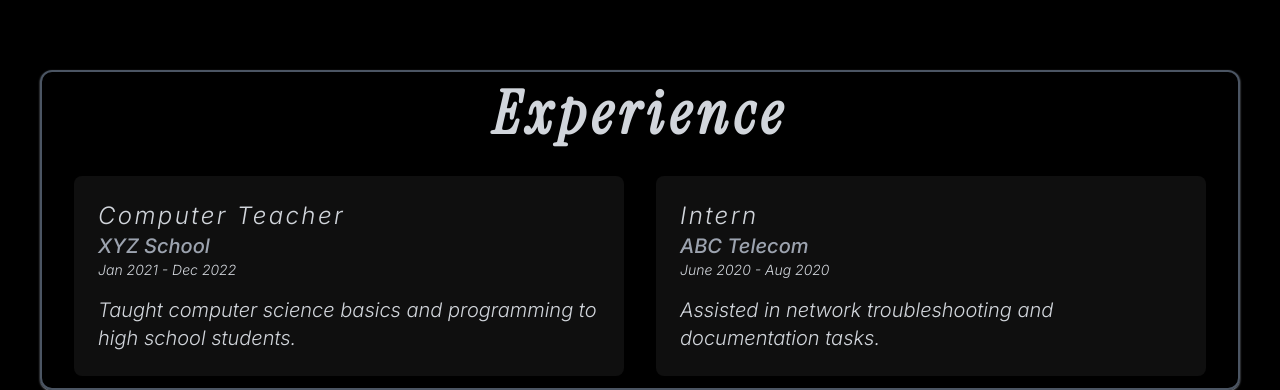
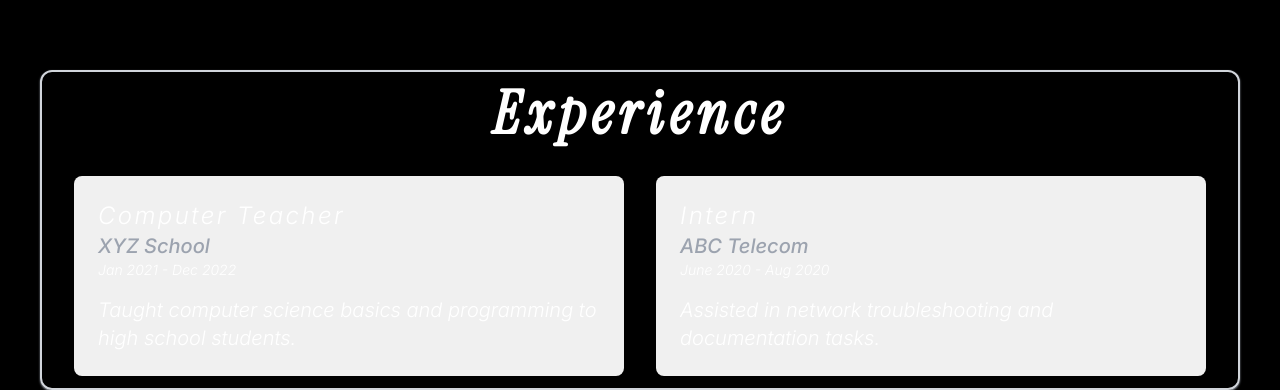
Before and after one commit to Prashanta11/Personal_Website, a React (Vite) app in the folder Portfolio-Frontend/: page / in a window 1280 px wide. Shown: the part 2144-2534 px from the top of the page. Built offline with nearby package versions, Linux system fonts and the light colour scheme.

Commit message:
fix: Update ExperienceSection styles for improved visibility and consistency

```diff
--- a/Portfolio-Frontend/src/components/home/ExperienceSection.jsx
+++ b/Portfolio-Frontend/src/components/home/ExperienceSection.jsx
@@ -1,5 +1,3 @@
-import React from "react";
-
 const experiences = [
   {
     role: "Computer Teacher",
@@ -18,24 +16,21 @@ const experiences = [
 
 const ExperienceSection = () => {
   return (
-    <section className="border-2 border-gray-600 shadow-gray-400 shadow-sm mx-10 mt-32 px-4 py-3 rounded-xl">
+    <section className="border-2 border-gray-300 shadow-gray-400 shadow-sm mx-10 mt-32 px-4 py-3 rounded-xl">
       <div className="mx-auto px-4 container">
-        <h2 className="mb-8 font-bold font-instrumentSans text-6xl text-center text-gray-300 italic tracking-widest">
+        <h2 className="mb-8 font-bold font-instrumentSans text-6xl text-center italic tracking-widest">
           Experience
         </h2>
         <div className="gap-8 grid sm:grid-cols-1 md:grid-cols-2">
           {experiences.map((exp, index) => (
-            <div
-              key={index}
-              className="bg-custom-gray shadow-md hover:shadow-lg p-6 rounded-lg transition-shadow duration-300"
-            >
-              <h3 className="font-light text-2xl text-gray-300 italic tracking-widest">
+            <div key={index} className="bg-cardColor p-6 rounded-lg">
+              <h3 className="font-light text-2xl italic tracking-widest">
                 {exp.role}
               </h3>
               <div className="font-light text-xl italic">
                 <p className="font-medium text-gray-400">{exp.company}</p>
-                <p className="text-gray-300 text-sm">{exp.duration}</p>
-                <p className="mt-4 text-gray-300">{exp.description}</p>
+                <p className="text-sm">{exp.duration}</p>
+                <p className="mt-4">{exp.description}</p>
               </div>
             </div>
           ))}
```
